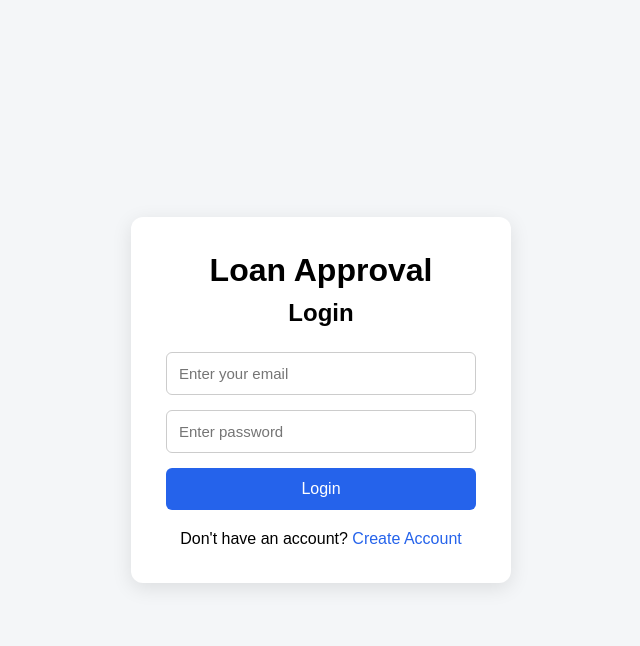
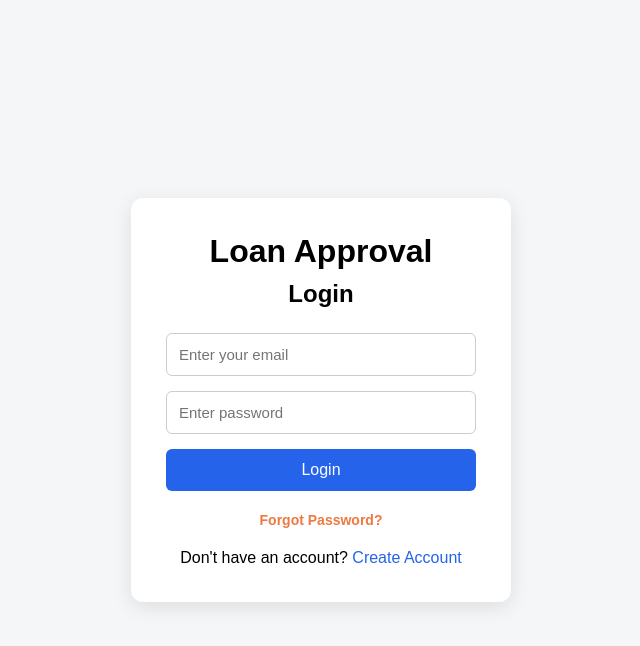
Before and after one commit to nitinku2333-sketch/loan-approval-prediction, a Flask app: page /login in a window 1280 px wide. Shown: the top 646 px of the page, without its empty margins (319-959 px from the left). Run offline with Flask 3, Linux system fonts and the light colour scheme; parts of the project's set-up code (start-up, migrations or seed data) failed here and were passed over.

Commit message:
Enhance login.html with forgot password feature
Added a 'Forgot Password?' link to the login form.

```diff
--- a/templates/login.html
+++ b/templates/login.html
@@ -1,9 +1,17 @@
 <!DOCTYPE html>
 <html>
+
 <head>
+
     <title>Login - Loan Approval System</title>
-    <link rel="stylesheet" href="{{ url_for('static', filename='css/styles.css') }}">
+
+    <link
+        rel="stylesheet"
+        href="{{ url_for('static', filename='css/styles.css') }}"
+    >
+
 </head>
+
 
 <body>
 
@@ -12,7 +20,9 @@
     <div class="form-box">
 
         <h1>Loan Approval</h1>
+
         <h2>Login</h2>
+
 
         <form method="POST">
 
@@ -23,6 +33,7 @@
                 required
             >
 
+
             <input
                 type="password"
                 name="password"
@@ -30,18 +41,42 @@
                 required
             >
 
-            <button type="submit">Login</button>
+
+            <button type="submit">
+                Login
+            </button>
 
         </form>
 
+
+        <!-- FORGOT PASSWORD -->
+
+        <p class="forgot-password">
+
+            <a href="{{ url_for('forgot_password') }}">
+                Forgot Password?
+            </a>
+
+        </p>
+
+
+        <!-- REGISTER -->
+
         <p>
+
             Don't have an account?
-            <a href="{{ url_for('register') }}">Create Account</a>
+
+            <a href="{{ url_for('register') }}">
+                Create Account
+            </a>
+
         </p>
+
 
     </div>
 
 </div>
 
 </body>
+
 </html>
```
